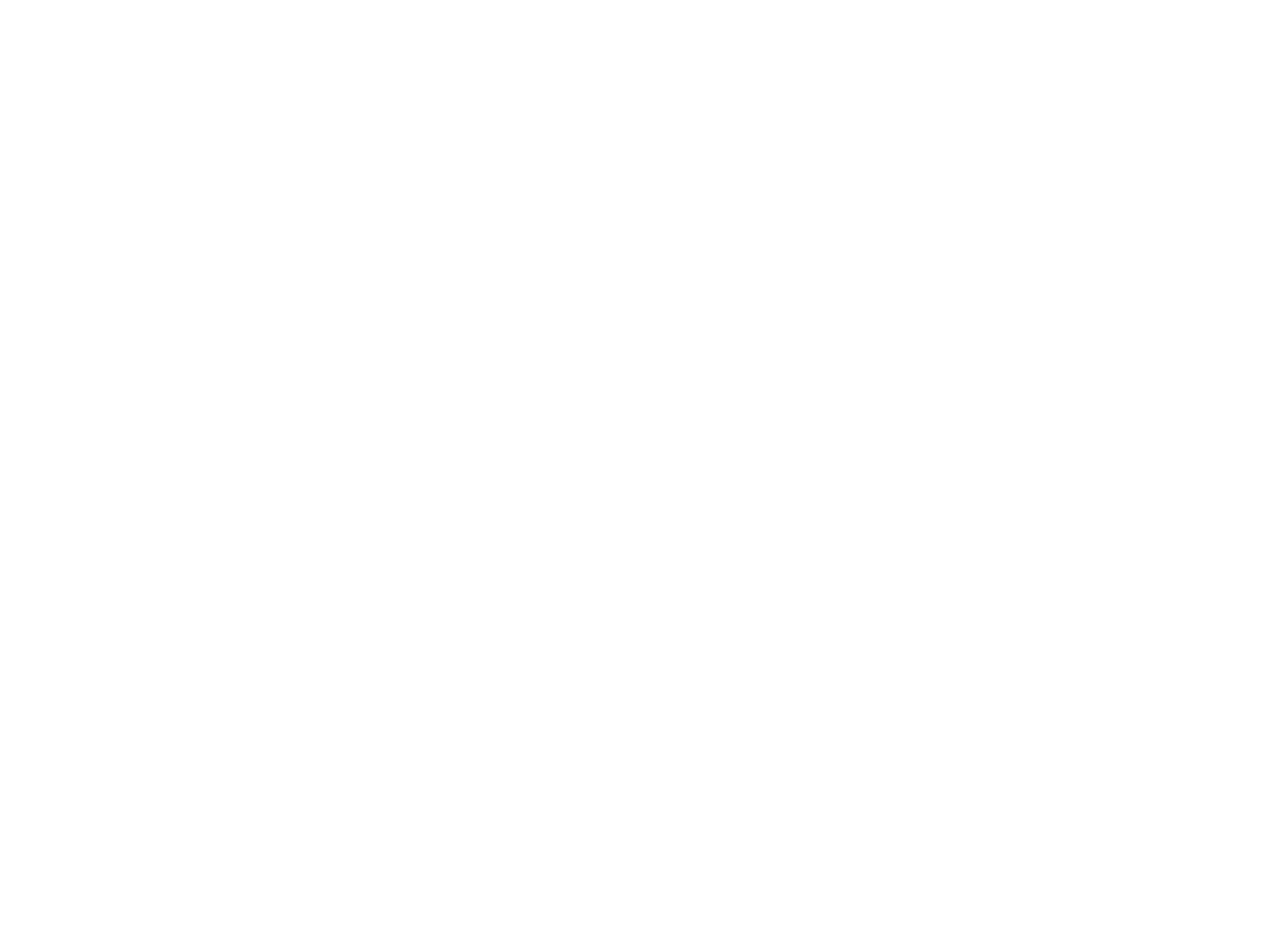
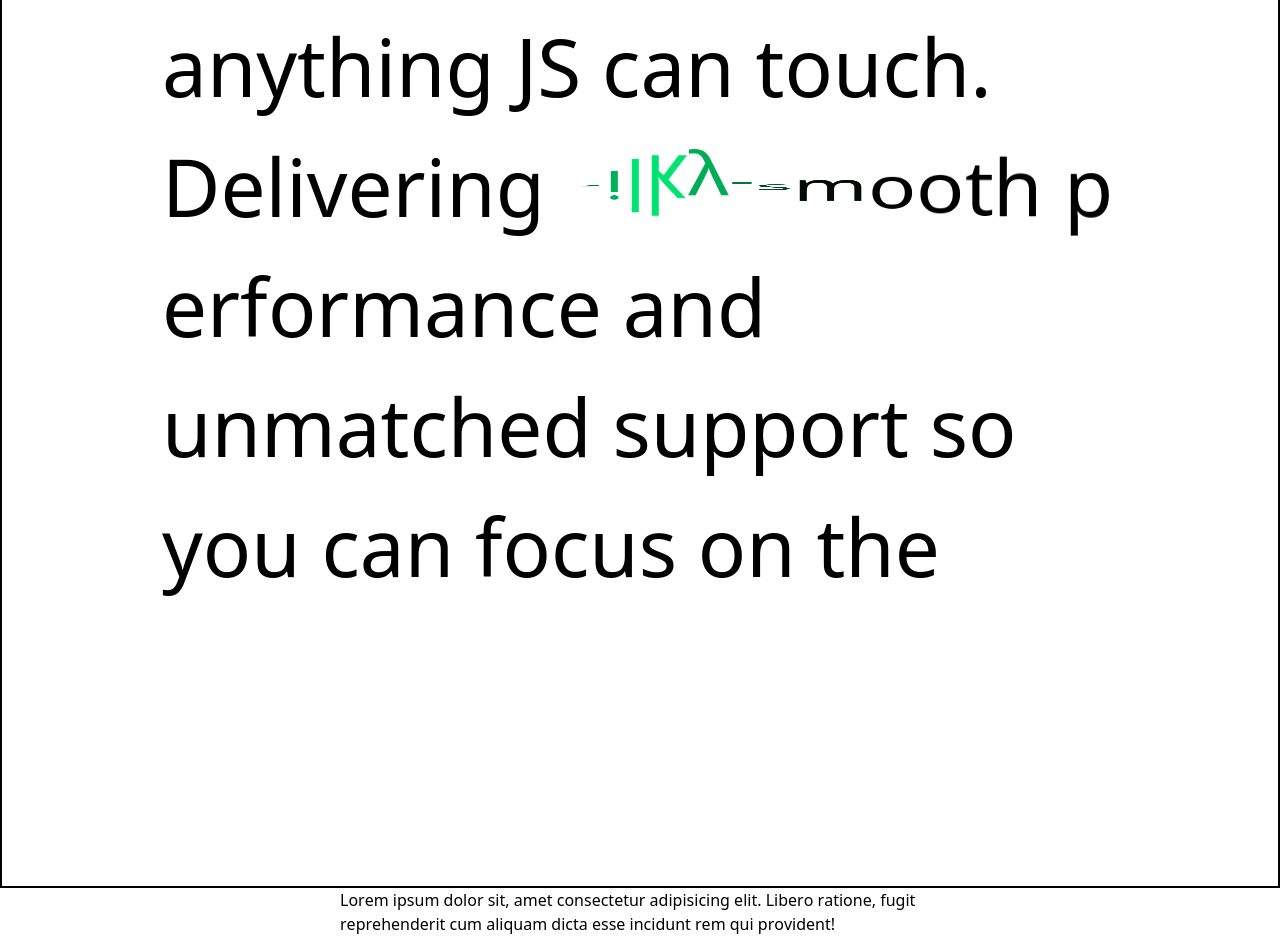
Before and after one commit to aayushman108/Learning-GSAP, a React app: page / in a window 1280 px wide. Shown: the part 1040-1976 px from the top of the page. Before the commit the page ends 848 px from the top, so only its background shows below. Built offline with nearby package versions, Linux system fonts and the light colour scheme; the HTML template or start-up script is replaced by a standard one.

Commit message:
feat: split text with timeline

```diff
--- a/src/components/complexTextAnimation/complexTextAnimation.component.tsx
+++ b/src/components/complexTextAnimation/complexTextAnimation.component.tsx
@@ -1,10 +1,11 @@
-import { SplitText } from "gsap/SplitText";
 import "./complexTextAnimation.style.css";
 import { useGSAP } from "@gsap/react";
 import gsap from "gsap";
 import { useRef } from "react";
+import { SplitText, ScrollSmoother } from "gsap/all";
 
 gsap.registerPlugin(SplitText);
+gsap.registerPlugin(ScrollSmoother);
 export function ComplexTextAnimation() {
   const headingRef = useRef<HTMLHeadingElement | null>(null);
 
@@ -31,14 +32,22 @@
       const parentWord = char.parentElement?.innerText;
       if (char?.innerHTML === "i" && parentWord === "anything") {
         (char as HTMLElement).style.display = "inline-block";
-        (char as HTMLElement).style.transformOrigin = "50% 50%";
+        (char as HTMLElement).style.transformOrigin = "50% 55%";
 
         const spinI = gsap.timeline({ repeat: -1 });
 
         spinI
-          .to(char, { rotationX: "+=540", duration: 1.5, ease: "power2.inOut" })
+          .to(char, {
+            rotationX: "+=540",
+            duration: 1.5,
+            ease: "power2.inOut",
+          })
           .to({}, { duration: 1 })
-          .to(char, { rotationX: "+=540", duration: 1.5, ease: "power2.inOut" })
+          .to(char, {
+            rotationX: "+=540",
+            duration: 1.5,
+            ease: "power2.inOut",
+          })
           .to({}, { duration: 1 });
 
         t1.add(spinI);
@@ -74,8 +83,69 @@
     });
   }, []);
 
+  const descRef = useRef<HTMLSpanElement | null>(null);
+  const funStuffRef = useRef<HTMLSpanElement | null>(null);
+
+  useGSAP(() => {
+    if (!descRef?.current || !funStuffRef?.current) return;
+
+    const descTxt = SplitText.create(descRef.current, { type: "chars" });
+    const funStuffTxt = SplitText.create(funStuffRef.current, {
+      type: "chars",
+    });
+
+    descTxt.chars.forEach((char) => {
+      (char as HTMLElement).style.display = "inline-block";
+      (char as HTMLElement).style.transformOrigin = "50% 50%";
+      (char as HTMLElement).style.color = "#000";
+    });
+
+    const tw = gsap.timeline({ delay: 5 });
+
+    tw.to(
+      descTxt.chars,
+      {
+        rotateX: 360,
+        duration: 1.4,
+        ease: "power2.inOut",
+        stagger: 0.05,
+      },
+      "<"
+    );
+
+    tw.to(
+      descTxt.chars,
+      {
+        keyframes: [{ color: "#000" }, { color: "#00ff7f" }, { color: "#000" }],
+        duration: 1,
+        ease: "linear",
+        stagger: 0.07,
+      },
+      "<"
+    );
+
+    tw.to(funStuffTxt.chars, {
+      keyframes: [{ color: "#000" }, { color: "#00ff7f" }, { color: "#000" }],
+      duration: 1.4,
+      ease: "linear",
+      stagger: { amount: 1, yoyo: true },
+    });
+
+    tw.from(
+      funStuffTxt.chars,
+      {
+        opacity: 0,
+        y: 100,
+        duration: 1.4,
+        stagger: { amount: 1, yoyo: true },
+        ease: "elastic.out(1, 0.5)",
+      },
+      "<0.5"
+    );
+  }, []);
+
   return (
-    <div className="w-full min-h-screen flex items-center justify-center border-2 ">
+    <div className="w-full min-h-screen flex items-center justify-center border-2 flex-col ">
       <h1 className="visually-hidden">Animate anything</h1>
       <div
         aria-hidden={true}
@@ -86,6 +156,13 @@
         <span className="text-[250px]">Animate</span>
         <span className="text-[250px] self-end">anything</span>
       </div>
+
+      <div id="desc" className="text-[80px] p-40">
+        GSAP allows you to effortlessly animate anything JS can touch.
+        Delivering <span ref={descRef}>silky-smooth performance</span> and
+        unmatched support so you can focus on the{" "}
+        <span ref={funStuffRef}>fun stuff.</span>
+      </div>
     </div>
   );
 }
```
